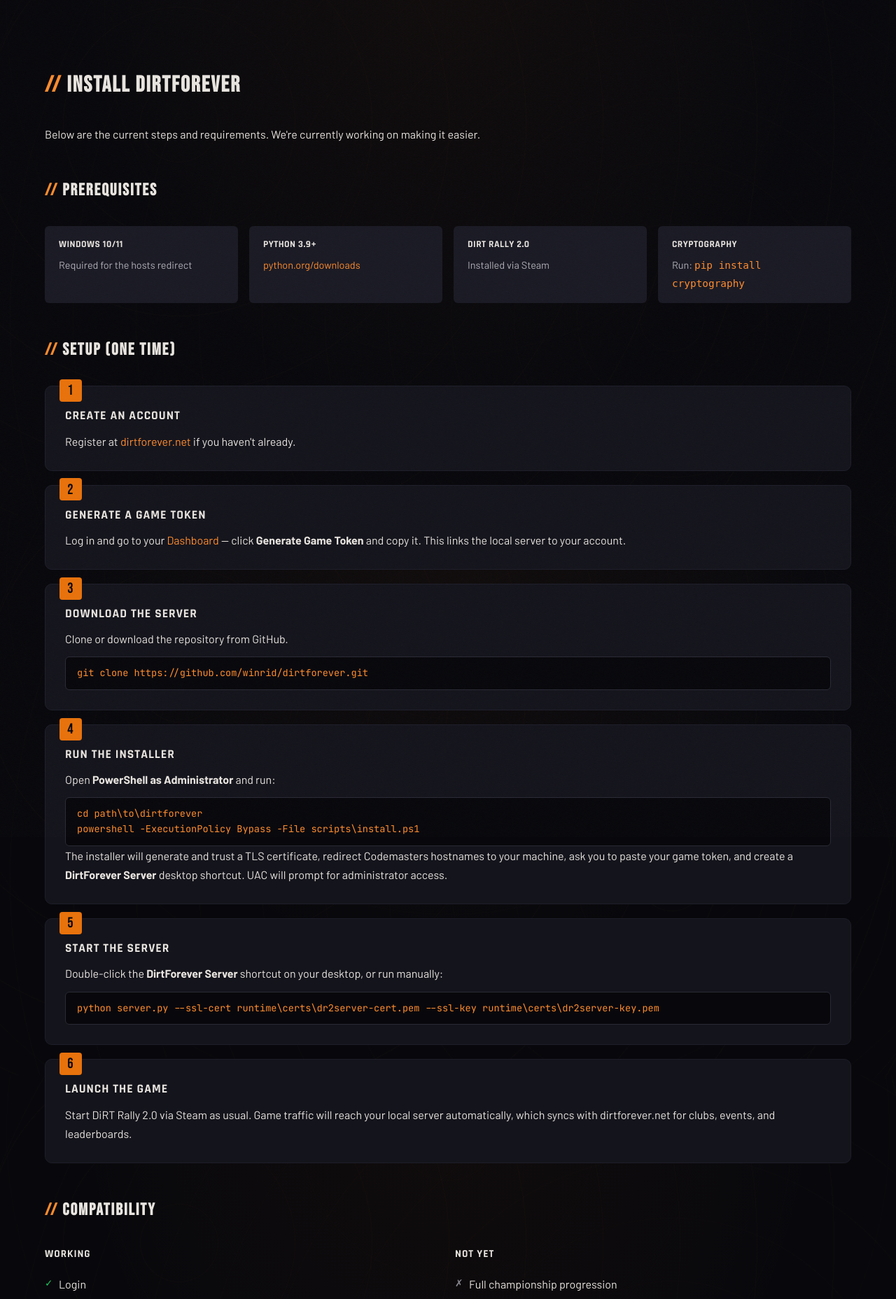
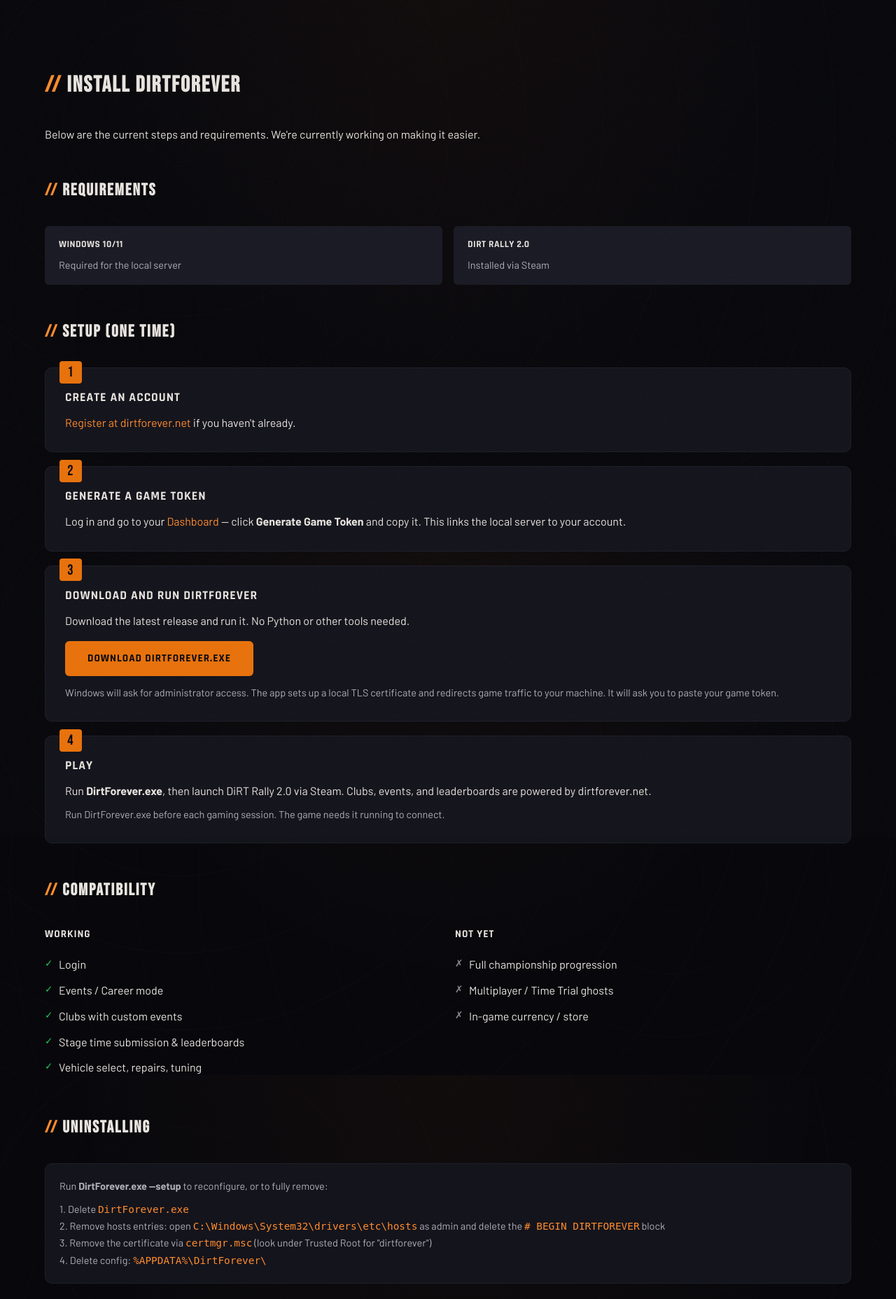
Before and after one commit to winrid/dirtforever, a Flask app: page /install in a window 1280 px wide. Shown: the part 64-1920 px from the top of the page at 70% size. Run offline with Flask 3, Linux system fonts and the light colour scheme; some libraries are stand-ins or nearby versions.

Commit message:
Add GitHub Actions release build and update install page
- .github/workflows/release.yml: builds DirtForever.exe on release publish
  via PyInstaller on windows-latest, uploads to release assets
- install.html: simplified to 4 steps (register, token, download exe, play)
  with direct download button linking to latest GitHub release
  Removed Python/pip/git prerequisites - exe is self-contained

Co-Authored-By: Claude Opus 4.6 (1M context) <noreply@anthropic.com>

```diff
--- a/web/templates/install.html
+++ b/web/templates/install.html
@@ -137,23 +137,15 @@
     </div>
 
     <div class="container">
-        <h2 class="section-title" style="font-size:1.5rem;"><span class="accent">//</span> PREREQUISITES</h2>
+        <h2 class="section-title" style="font-size:1.5rem;"><span class="accent">//</span> REQUIREMENTS</h2>
         <div class="install-prereqs">
             <div class="install-prereq">
                 <strong>Windows 10/11</strong>
-                <span>Required for the hosts redirect</span>
-            </div>
-            <div class="install-prereq">
-                <strong>Python 3.9+</strong>
-                <span><a href="https://www.python.org/downloads/">python.org/downloads</a></span>
+                <span>Required for the local server</span>
             </div>
             <div class="install-prereq">
                 <strong>DiRT Rally 2.0</strong>
                 <span>Installed via Steam</span>
-            </div>
-            <div class="install-prereq">
-                <strong>cryptography</strong>
-                <span>Run: <code style="color:var(--accent-bright)">pip install cryptography</code></span>
             </div>
         </div>
     </div>
@@ -163,7 +155,7 @@
         <div class="install-steps">
             <div class="install-step">
                 <h3>Create an Account</h3>
-                <p>Register at <a href="/register">dirtforever.net</a> if you haven't already.</p>
+                <p><a href="/register">Register at dirtforever.net</a> if you haven't already.</p>
             </div>
 
             <div class="install-step">
@@ -172,28 +164,21 @@
             </div>
 
             <div class="install-step">
-                <h3>Download the Server</h3>
-                <p>Clone or download the repository from GitHub.</p>
-                <div class="install-code">git clone https://github.com/winrid/dirtforever.git</div>
+                <h3>Download and Run DirtForever</h3>
+                <p>Download the latest release and run it. No Python or other tools needed.</p>
+                <p style="margin-top: 1rem;">
+                    <a href="https://github.com/winrid/dirtforever/releases/latest/download/DirtForever.exe"
+                       style="display:inline-block; padding:.75rem 2rem; background:var(--accent); color:var(--bg-deep); font-family:var(--font-ui); font-weight:700; text-transform:uppercase; letter-spacing:1px; border-radius:var(--radius); text-decoration:none; font-size:.95rem;">
+                        Download DirtForever.exe
+                    </a>
+                </p>
+                <p style="margin-top: .75rem; color: var(--text-muted); font-size: .9rem;">Windows will ask for administrator access. The app sets up a local TLS certificate and redirects game traffic to your machine. It will ask you to paste your game token.</p>
             </div>
 
             <div class="install-step">
-                <h3>Run the Installer</h3>
-                <p>Open <strong>PowerShell as Administrator</strong> and run:</p>
-                <div class="install-code">cd path\to\dirtforever
-powershell -ExecutionPolicy Bypass -File scripts\install.ps1</div>
-                <p>The installer will generate and trust a TLS certificate, redirect Codemasters hostnames to your machine, ask you to paste your game token, and create a <strong>DirtForever Server</strong> desktop shortcut. UAC will prompt for administrator access.</p>
-            </div>
-
-            <div class="install-step">
-                <h3>Start the Server</h3>
-                <p>Double-click the <strong>DirtForever Server</strong> shortcut on your desktop, or run manually:</p>
-                <div class="install-code">python server.py --ssl-cert runtime\certs\dr2server-cert.pem --ssl-key runtime\certs\dr2server-key.pem</div>
-            </div>
-
-            <div class="install-step">
-                <h3>Launch the Game</h3>
-                <p>Start DiRT Rally 2.0 via Steam as usual. Game traffic will reach your local server automatically, which syncs with dirtforever.net for clubs, events, and leaderboards.</p>
+                <h3>Play</h3>
+                <p>Run <strong>DirtForever.exe</strong>, then launch DiRT Rally 2.0 via Steam. Clubs, events, and leaderboards are powered by dirtforever.net.</p>
+                <p style="color: var(--text-muted); font-size: .9rem; margin-top: .5rem;">Run DirtForever.exe before each gaming session. The game needs it running to connect.</p>
             </div>
         </div>
     </div>
@@ -225,9 +210,11 @@ powershell -ExecutionPolicy Bypass -File scripts\install.ps1</div>
     <div class="container">
         <h2 class="section-title" style="font-size:1.5rem;"><span class="accent">//</span> UNINSTALLING</h2>
         <div class="install-uninstall">
-            <p>To remove the hosts redirect, open PowerShell as Administrator and run:</p>
-            <div class="install-code">powershell -ExecutionPolicy Bypass -File scripts\remove_windows_redirect.ps1</div>
-            <p style="margin-top:.75rem;">The certificate installed during setup can be removed manually via <code style="color:var(--accent-bright)">certmgr.msc</code>. Config is stored at <code style="color:var(--accent-bright)">%APPDATA%\DirtForever\config.json</code>.</p>
+            <p>Run <strong>DirtForever.exe --setup</strong> to reconfigure, or to fully remove:</p>
+            <p style="margin-top:.5rem;">1. Delete <code style="color:var(--accent-bright)">DirtForever.exe</code></p>
+            <p>2. Remove hosts entries: open <code style="color:var(--accent-bright)">C:\Windows\System32\drivers\etc\hosts</code> as admin and delete the <code style="color:var(--accent-bright)"># BEGIN DIRTFOREVER</code> block</p>
+            <p>3. Remove the certificate via <code style="color:var(--accent-bright)">certmgr.msc</code> (look under Trusted Root for "dirtforever")</p>
+            <p>4. Delete config: <code style="color:var(--accent-bright)">%APPDATA%\DirtForever\</code></p>
         </div>
     </div>
 </section>
```
Also changed, not shown: .github/workflows/release.yml (added).
